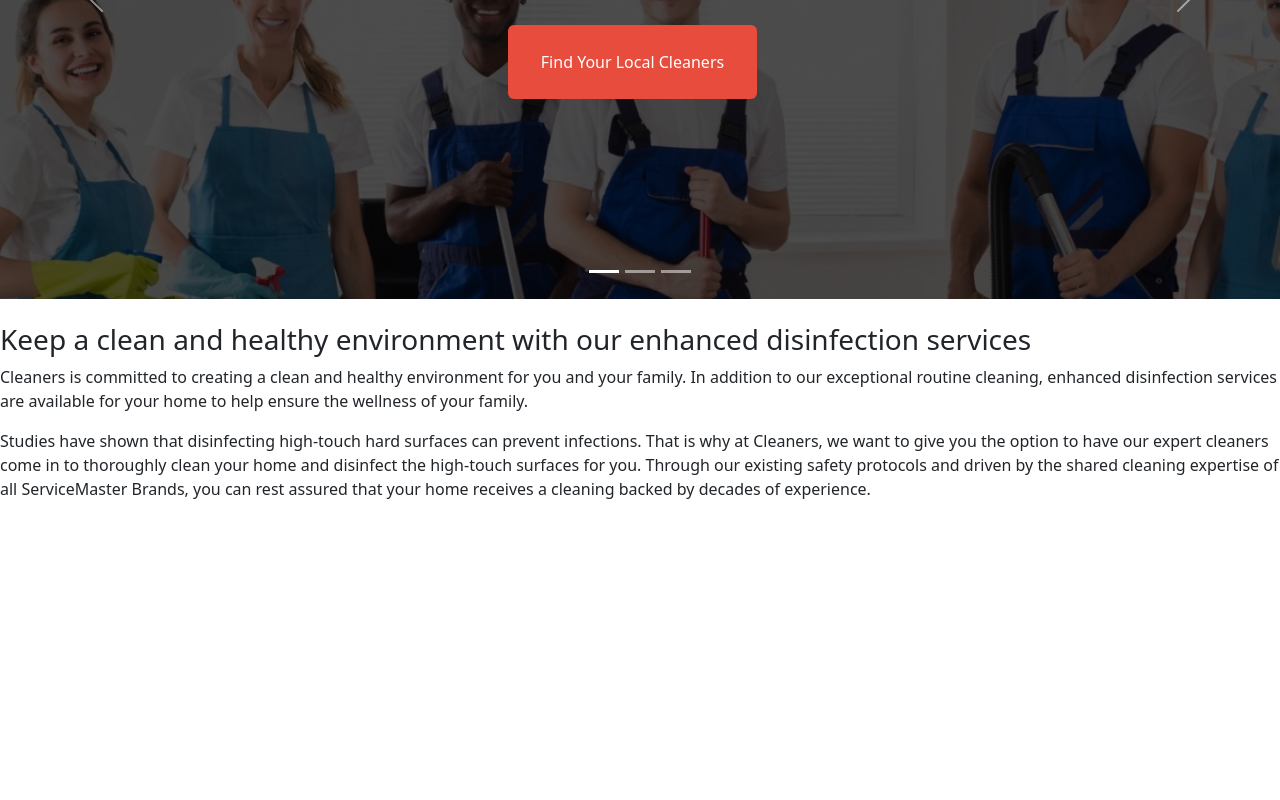
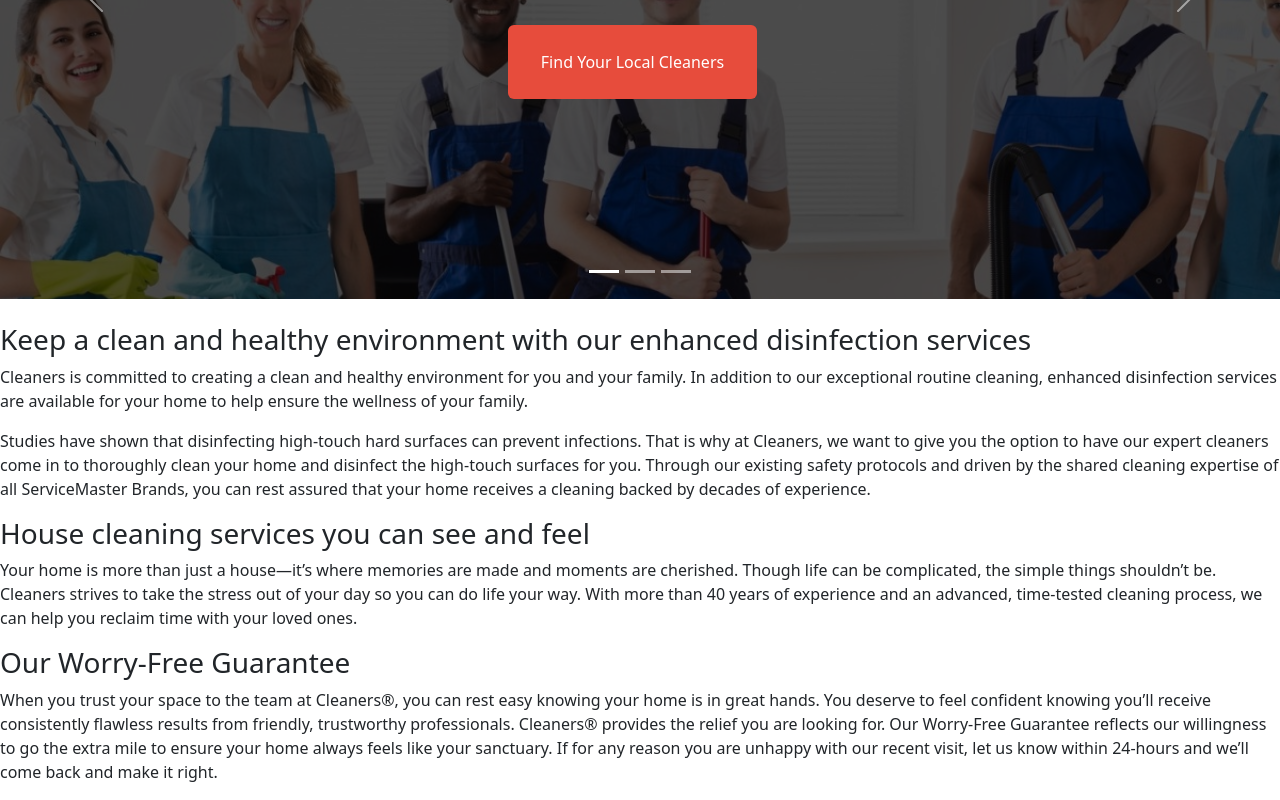
Before and after one commit to Ken1567/Cleaners, a React (Create React App) app: page / in a window 1280 px wide. Shown: the part 357-1157 px from the top of the page. Before the commit the page ends 874 px from the top, so only its background shows below. Built offline with nearby package versions, Linux system fonts and the light colour scheme.

Commit message:
Add paragraphs

```diff
--- a/src/components/Home.jsx
+++ b/src/components/Home.jsx
@@ -19,8 +19,24 @@ const Home = () => {
         safety protocols and driven by the shared cleaning expertise of all ServiceMaster Brands,
         you can rest assured that your home receives a cleaning backed by decades of experience.
         </p>
+        <h3>House cleaning services you can see and feel</h3>
+        <p>
+        Your home is more than just a house—it’s where memories are made and moments are cherished.
+        Though life can be complicated, the simple things shouldn’t be. Cleaners strives to take the
+        stress out of your day so you can do life your way. With more than 40 years of experience and an
+        advanced, time-tested cleaning process, we can help you reclaim time with your loved ones.
+        </p>
+        <h3>Our Worry-Free Guarantee</h3>
+        <p>
+        When you trust your space to the team at Cleaners®, you can rest easy knowing your home is in great
+        hands. You deserve to feel confident knowing you’ll receive consistently flawless results from friendly,
+        trustworthy professionals. Cleaners® provides the relief you are looking for. Our Worry-Free Guarantee
+        reflects our willingness to go the extra mile to ensure your home always feels like your sanctuary.
+        If for any reason you are unhappy with our recent visit, let us know within 24-hours and we’ll come
+        back and make it right.
+        </p>
     </div>
   )
 }
 
-export default Home
+export default Home;
```
